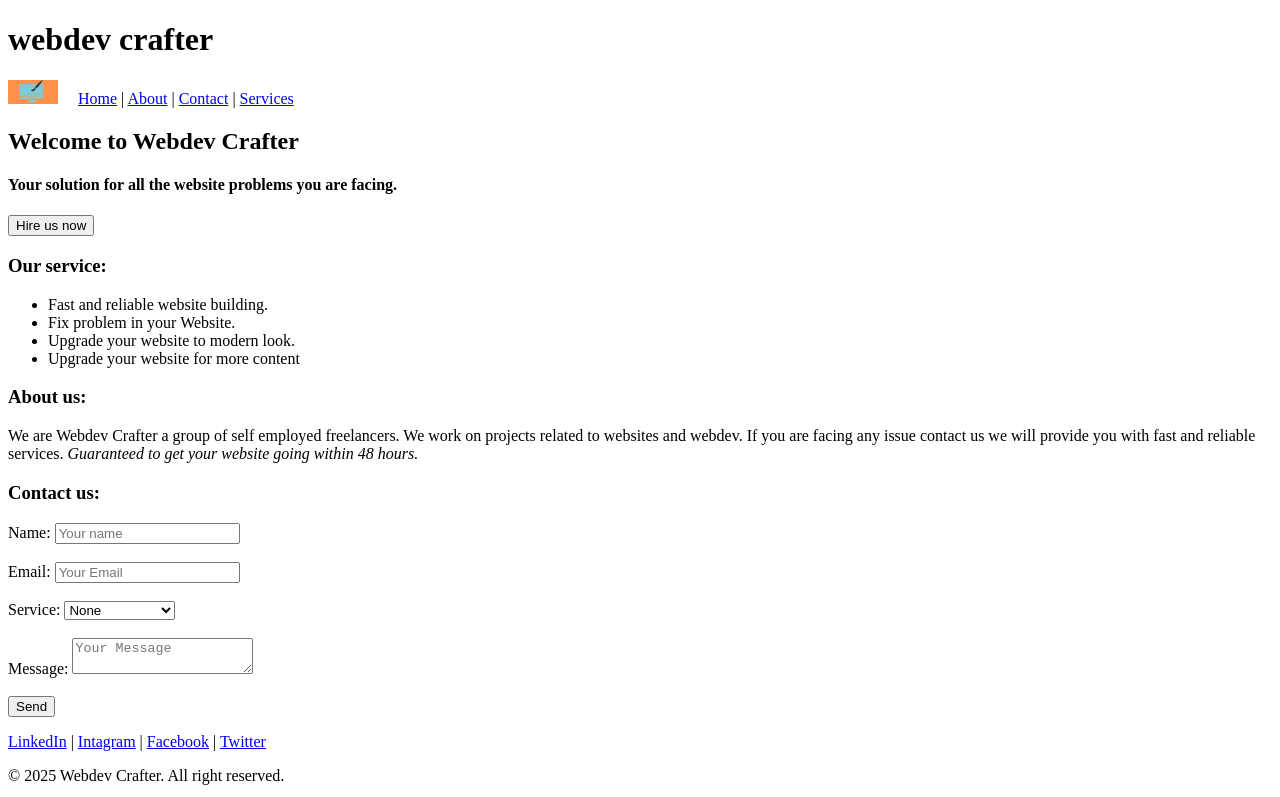
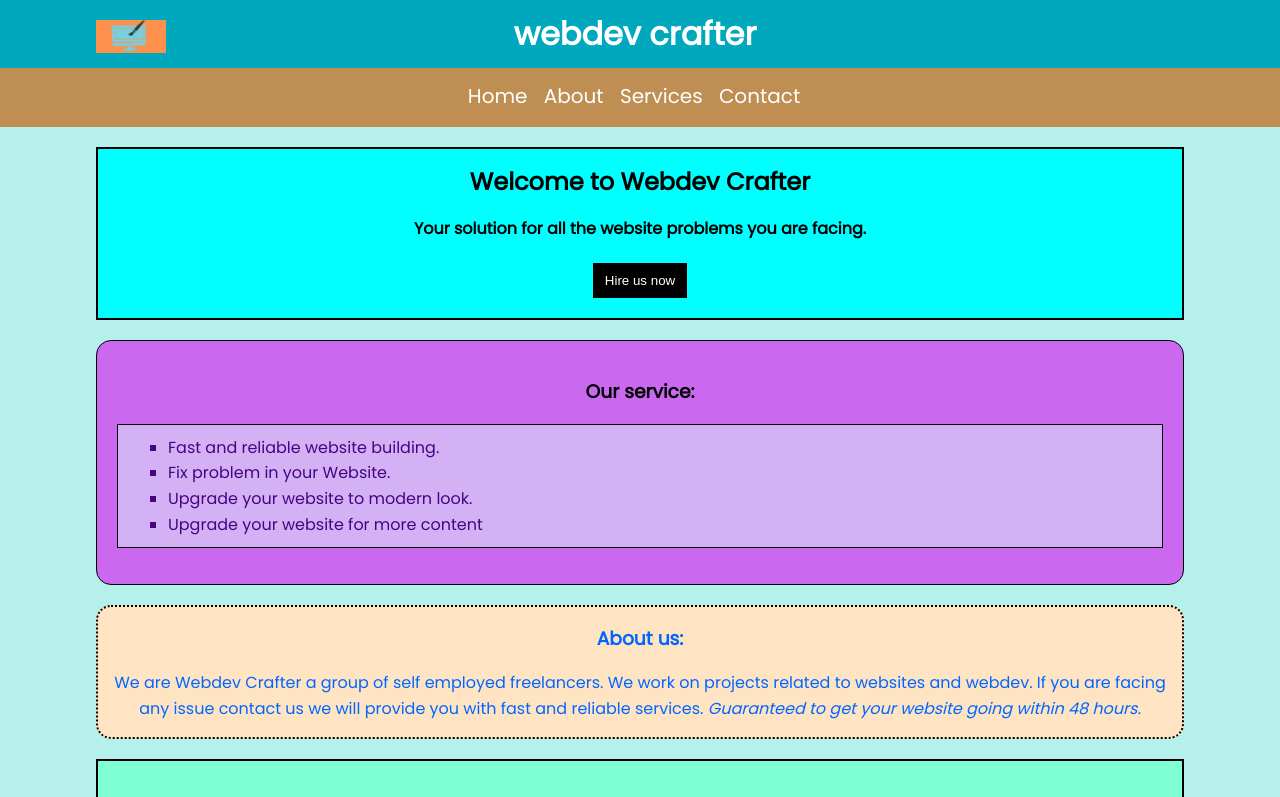
Before and after one commit to VikashUpadhyay442/Business_landing_page, a plain HTML site: page index.html in a window 1280 px wide. Shown: the top 797 px of the page. Drawn offline with Linux system fonts and the light colour scheme.

Commit message:
Styled the landing page with basic css

```diff
--- a/index.html
+++ b/index.html
@@ -1,55 +1,74 @@
 <!DOCTYPE html>
 <html lang="en">
   <head>
-    <meta charset="UTF-8">
-    <meta name="viewport" content="width=device-width, initial-scale=1.0">
+    <meta charset="UTF-8" />
+    <meta name="viewport" content="width=device-width, initial-scale=1.0" />
+    <link rel="preconnect" href="https://fonts.googleapis.com" />
+    <link rel="preconnect" href="https://fonts.gstatic.com" crossorigin />
+    <link href="https://fonts.googleapis.com/css2?family=Poppins&display=swap" rel="stylesheet" />
+    <link rel="stylesheet" href="style.css" />
     <title>Webdev Crafter</title>
   </head>
   <body>
-    <header>
-        <h1>webdev crafter </h1>
-        <nav>
-            <p>
-                <a href="#"><img src="image/image.png" width="50"></a>&emsp;
-                <a href="#home">Home</a> |
-                <a href="#about">About</a> |
-                <a href="#contact">Contact</a> |
-                <a href="#services">Services</a>
-            </p>
+    <header id="header">
+      <div class="container">
+        <a href="#"><img src="image/image.png"/ ></a>
+        <h1>webdev crafter</h1>
+      </div>
+    </header>
+    <nav id="navbar">
+      <div class="container">
+        <ul>
+          <li><a href="#home">Home</a></li>
+          <li><a href="#about">About</a></li>
+          <li><a href="#services">Services</a></li>
+          <li><a href="#contact">Contact</a></li>
+        </ul>
+      </div>
     </nav>
-    </header>
-    <section id="Home">
+    <div class="container">
+      <section id="home">
         <h2>Welcome to Webdev Crafter</h2>
         <h4>Your solution for all the website problems you are facing.</h4>
         <button>Hire us now</button>
       </section>
+    </div>
 
+    <div class="container">
       <section id="services">
         <h3>Our service:</h3>
         <ul>
+          <div class="box">
             <li>Fast and reliable website building.</li>
             <li>Fix problem in your Website.</li>
             <li>Upgrade your website to modern look.</li>
             <li>Upgrade your website for more content</li>
+          </div>
         </ul>
       </section>
+    </div>
 
+    <div class="container">
       <section id="about">
         <h3>About us:</h3>
-        <p>We are Webdev Crafter a group of self employed freelancers. We work on projects related to websites and webdev. If you are facing any issue contact us we will provide you with fast and reliable services. <em>Guaranteed to get your website going within 48 hours.</em></p>
+        <p>
+          We are Webdev Crafter a group of self employed freelancers. We work on projects related to websites
+          and webdev. If you are facing any issue contact us we will provide you with fast and reliable
+          services. <em>Guaranteed to get your website going within 48 hours.</em>
+        </p>
       </section>
+    </div>
 
+    <div class="container">
       <section id="contact">
         <h3>Contact us:</h3>
-        <form>
+        <form class="myform">
           <label>Name:</label>
-            <input name="type" placeholder="Your name">
-            <br>
-            <br>
+          <input name="type" placeholder="Your name" />
+          <br />
           <label>Email:</label>
-            <input name="email" placeholder="Your Email">
-            <br>
-            <br>
+          <input name="email" placeholder="Your Email" />
+          <br />
           <label>Service:</label>
           <select>
             <option>None</option>
@@ -58,23 +77,22 @@
             <option>Modern look</option>
             <option>update content</option>
           </select>
-            <br>
-            <br>
+          <br />
           <label>Message:</label>
           <textarea placeholder="Your Message"></textarea>
-            <br>
-            <br>
+          <br />
           <button type="submit">Send</button>
         </form>
       </section>
+    </div>
     <footer>
-        <p>
-            <a href="#">LinkedIn</a> |
-            <a href="#">Intagram</a> |
-            <a href="#">Facebook</a> |
-            <a href="#">Twitter</a>
-        </p>
-        <p>&copy; 2025 Webdev Crafter. All right reserved.</p>
+      <ul>
+        <li><a href="#">LinkedIn</a></li>
+        <li><a href="#">Intagram</a></li>
+        <li><a href="#">Facebook</a></li>
+        <li><a href="#">Twitter</a></li>
+      </ul>
+      <p>Copyright &copy; 2025 Webdev Crafter. All right reserved.</p>
     </footer>
   </body>
 </html>
--- /dev/null
+++ b/style.css
@@ -0,0 +1,164 @@
+body {
+    background-color: rgb(182, 240, 235);
+    color: rgb(0, 0, 0);
+    margin: 0;
+    padding: 0;
+    line-height: 1.6em;
+    font-size: 16px;
+    font-family: 'Poppins', sans-serif;
+}
+
+a:hover {
+    color: red;
+}
+
+a {
+    text-decoration: none;
+    color: white;
+}
+
+button {
+    background-color: rgb(0, 0, 0);
+    color: white;
+    border: none;
+    padding: 10px 12px;
+    text-align: center;
+}
+button:hover{
+    background-color: red;
+}
+
+#header {
+    background-color: rgb(0, 168, 190);
+    color: white;
+    text-align: center;
+}
+
+#header img {
+    width: 70px;
+    float: left;
+    margin-top: 20px;
+}
+
+#header h1 {
+    margin-right: 80px;
+}
+
+.container {
+    width: 85%;
+    margin: auto;
+    overflow: hidden;
+}
+
+#navbar {
+    background-color: rgb(190, 142, 83);
+    text-align: center;
+}
+
+#navbar ul {
+    padding: 0;
+    list-style: none;
+}
+
+#navbar li {
+    display: inline;
+}
+
+#navbar a {
+    padding-right: 12px;
+    font-size: 20px;
+}
+
+#home {
+    border: 2px black double;
+    margin-top: 20px;
+    text-align: center;
+    font-size: 16px;
+    padding: 0px 20px 20px 20px;
+    background-color: aqua;
+}
+
+#about {
+    border: 2px black dotted;
+    text-align: center;
+    color: rgb(0, 102, 255);
+    border-radius: 15px;
+    background-color: bisque;
+}
+
+#services {
+    padding: 20px;
+    border-radius: 15px;
+    border: 1px black solid;
+    margin: 20px 0px 20px 0px;
+    background-color: rgb(202, 105, 240);
+}
+
+#services h3 {
+    text-align: center;
+}
+
+#services ul {
+    background-color: rgb(212, 177, 245);
+    color: rgb(69, 4, 131);
+    list-style: square;
+    border: 1px black solid;
+}
+
+#services .box {
+    margin: 10px;
+}
+
+#contact {
+    border: 2px black solid;
+    margin: 20px 0px;
+    background-color: aquamarine;
+    padding: 20px;
+}
+
+#contact h3 {
+    text-align: center;
+}
+
+.myform label {
+    display: block;
+}
+
+.myform input, textarea {
+    width: 100%;
+    box-sizing: border-box;
+    margin-bottom: 10px;
+}
+
+.myform textarea {
+    resize: vertical;
+}
+
+.myform select {
+    margin-bottom: 10px;
+}
+
+.myform button {
+    display: block;
+    margin: 0 auto;
+}
+
+footer {
+    border-top: 1px rgb(0, 0, 0) dashed;
+    background-color: black;
+    color: white;
+    margin: 0;
+
+}
+
+footer ul {
+    text-align: center;
+}
+
+footer li {
+    display: inline;
+    margin-right: 10px;
+}
+footer p{
+    margin: 0;
+}
```
Also changed, not shown: README.md. Lines whose indentation alone changed are shown as unchanged.
